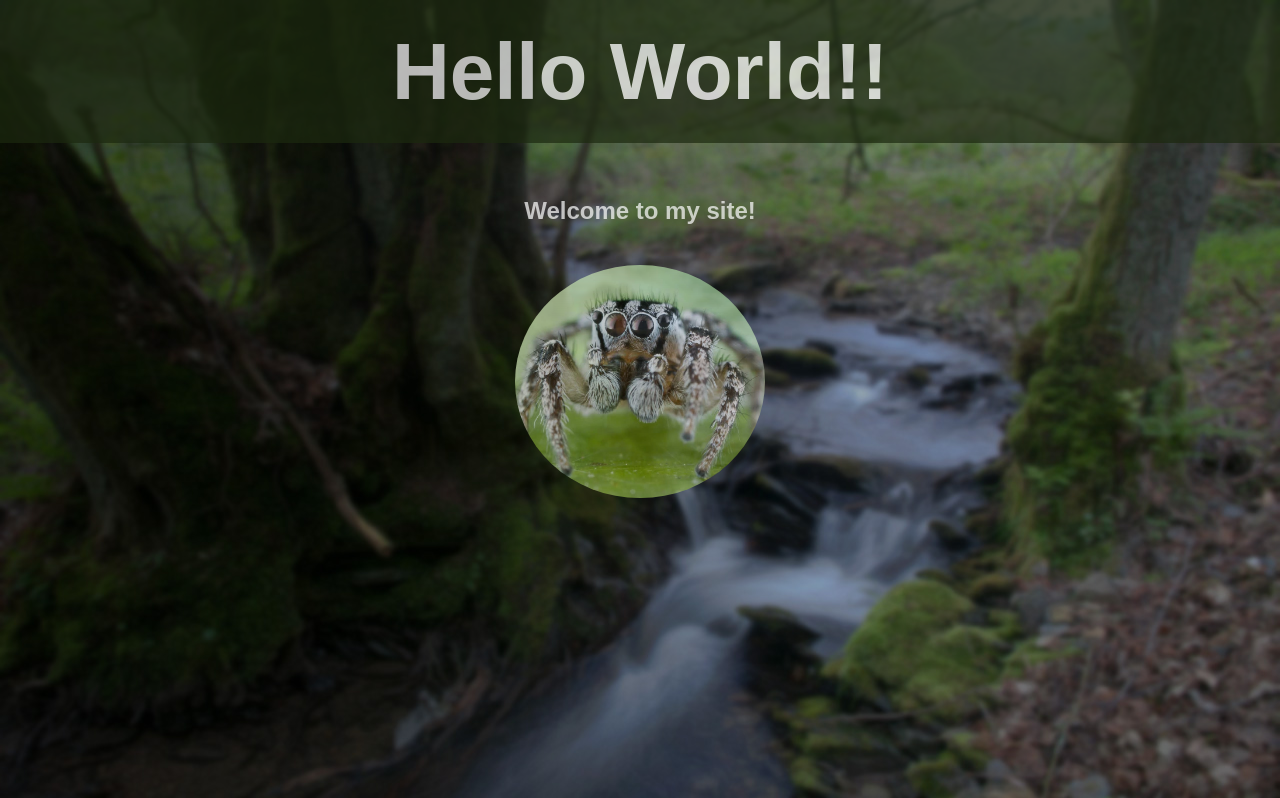
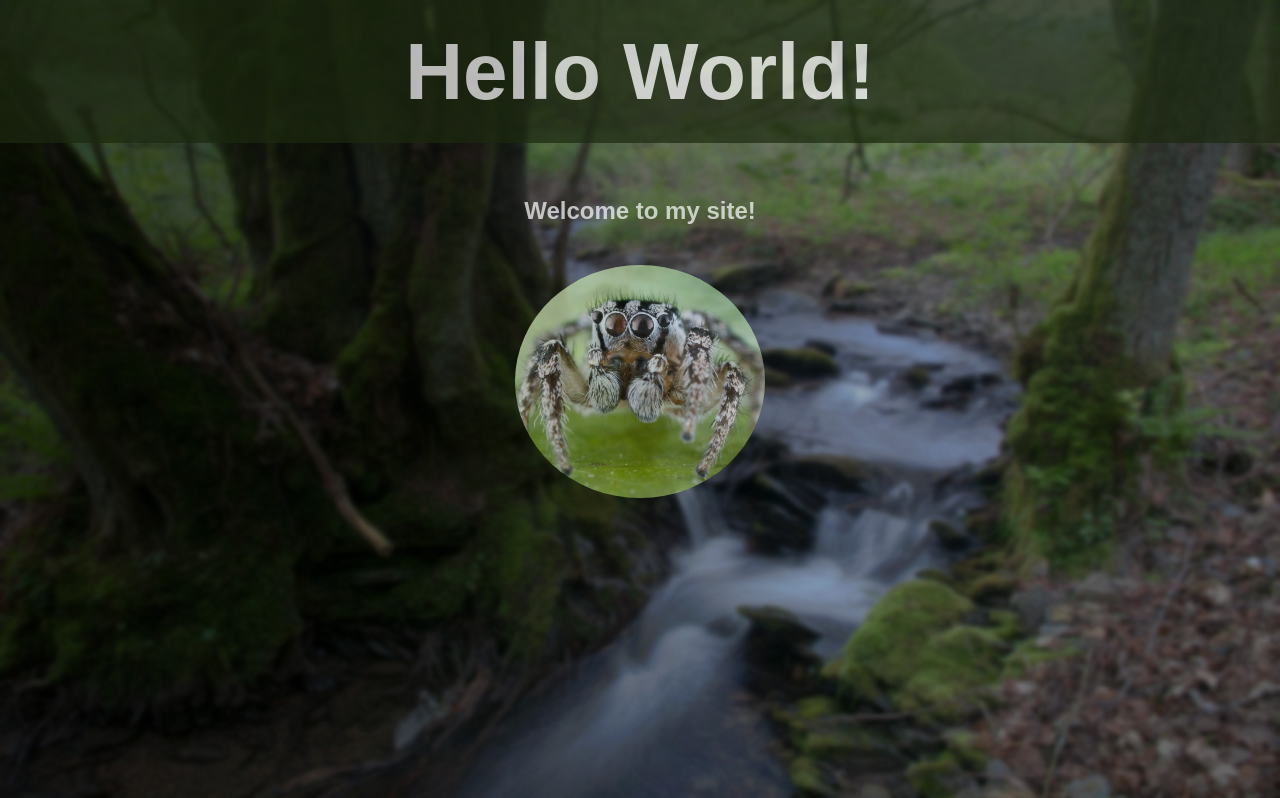
Before and after one commit to emaivan/WEEK-ONE, a plain HTML site: page index.html in a window 1280 px wide. Shown: the top 798 px of the page. Drawn offline with Linux system fonts and the light colour scheme.

Commit message:
Revert "Updated hello world to two !"
This reverts commit abc55a5c0a39e16c824001ad90370aedfa698589.

```diff
--- a/index.html
+++ b/index.html
@@ -6,7 +6,7 @@
 
 <body>
 <div>
-<h1 id="helloWorld">Hello World!!</h1>
+<h1 id="helloWorld">Hello World!</h1>
 
 <h2>Welcome to my site!</h2>
 
```
